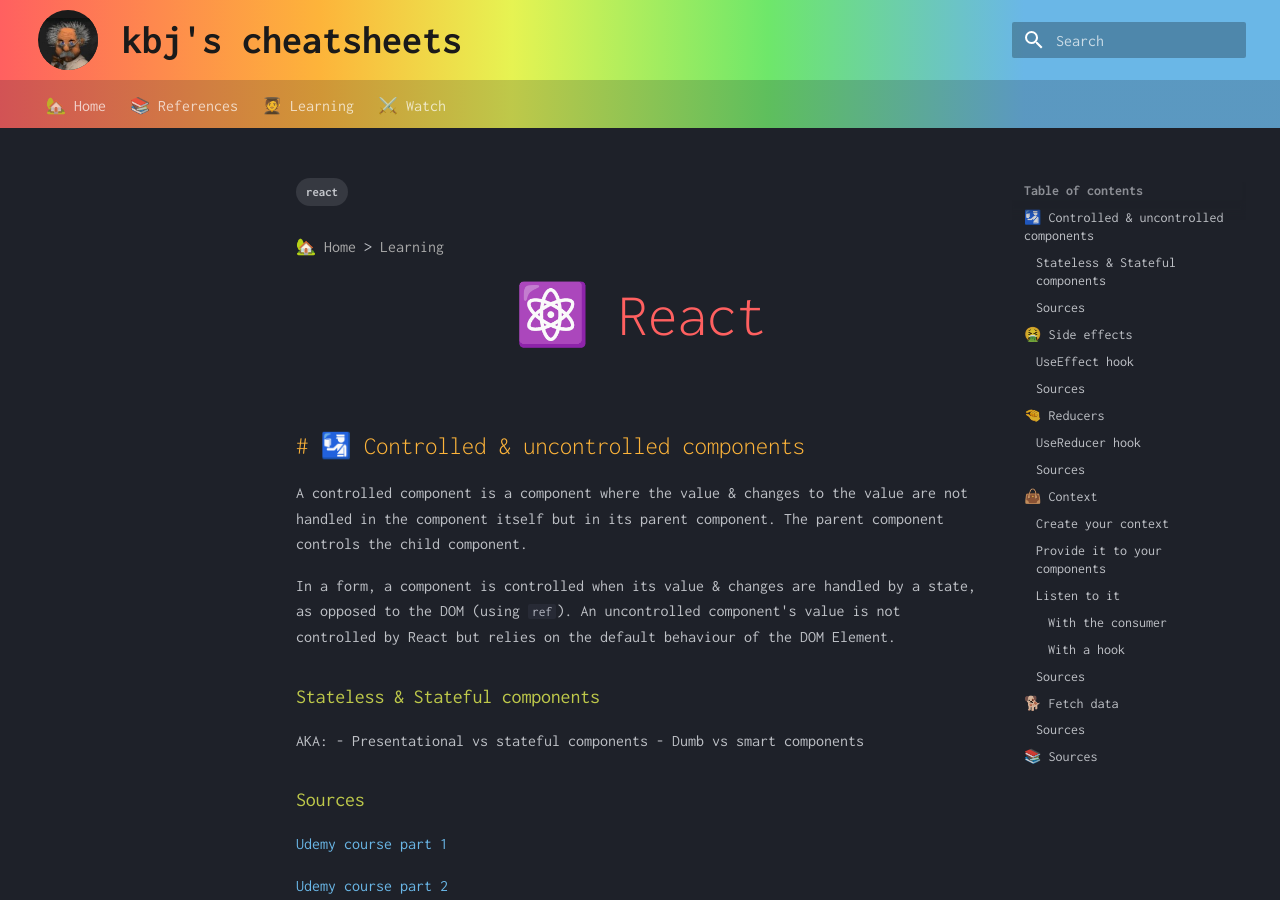
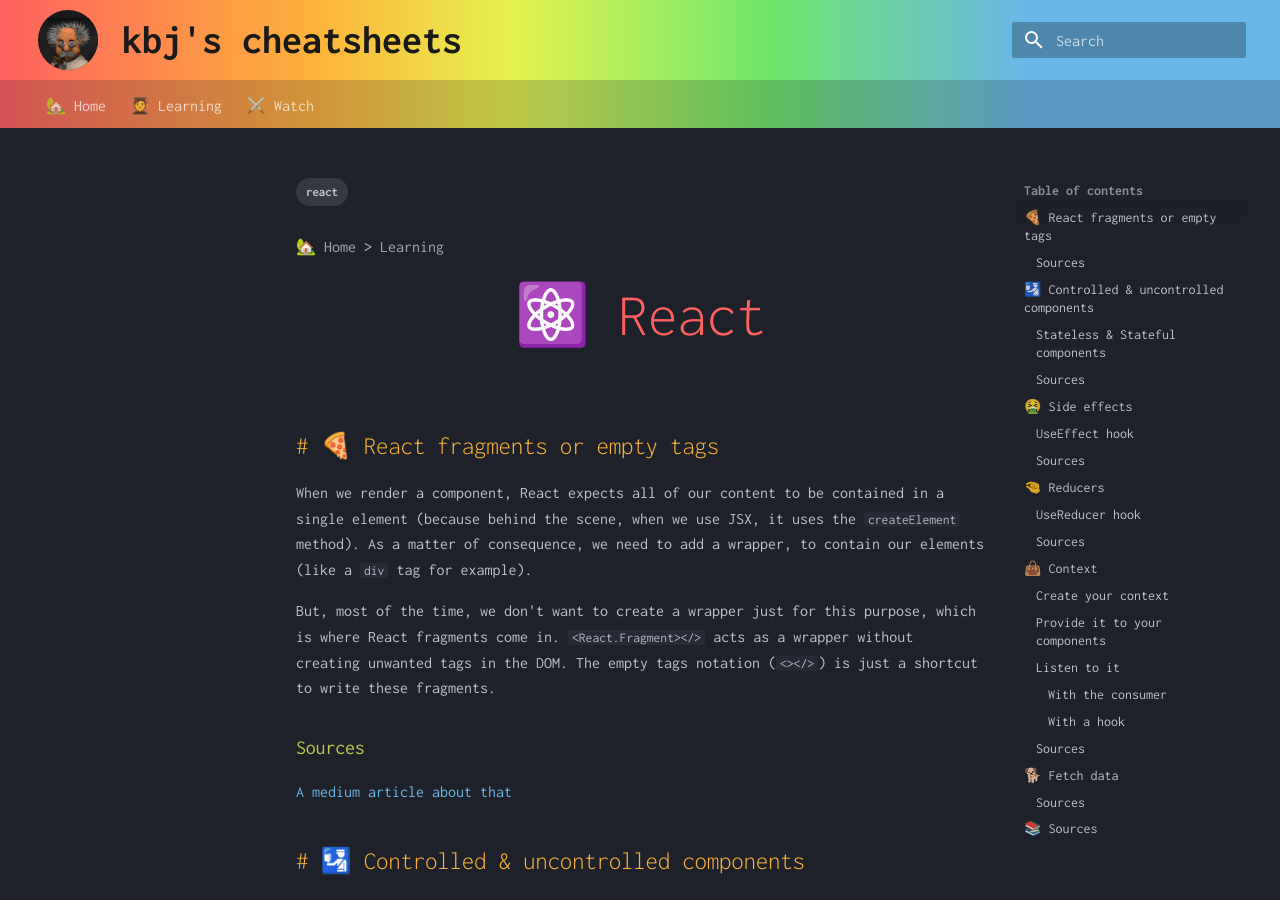
Before and after one commit to keninette/cheatsheets, an MkDocs documentation site: the page built from docs/learning/react.md, in a window 1280 px wide and 900 px high. Built offline with MkDocs 1.6.1 and Material for MkDocs 9.7.7, drawn with Linux system fonts in a browser that asks for light colours.

Commit message:
Add react fragments & empty tags

```diff
--- a/docs/learning/react.md
+++ b/docs/learning/react.md
@@ -6,6 +6,16 @@
 [🏡 Home](../index.md) > [Learning](index.md)
 
 # ⚛️ React
+
+## 🍕 React fragments or empty tags
+
+When we render a component, React expects all of our content to be contained in a single element (because behind the scene, when we use JSX, it uses the `createElement` method). As a matter of consequence, we need to add a wrapper, to contain our elements (like a `div` tag for example).
+
+But, most of the time, we don't want to create a wrapper just for this purpose, which is where React fragments come in. `<React.Fragment></>` acts as a wrapper without creating unwanted tags in the DOM. The empty tags notation (`<></>`) is just a shortcut to write these fragments.
+
+### Sources
+[A medium article about that](https://medium.com/fasal-engineering/what-are-react-fragments-or-the-react-empty-tags-190253582905)
+
 
 ## 🛂 Controlled & uncontrolled components
 A controlled component is a component where the value & changes to the value are not handled in the component itself but in its parent component.
--- a/mkdocs.yml
+++ b/mkdocs.yml
@@ -1,7 +1,6 @@
 site_name: kbj's cheatsheets
 nav:
   - 🏡 Home: index.md
-  - 📚 References: references/index.md
   - 🧑‍🎓 Learning: learning/index.md
   - ⚔️ Watch: watch/index.md
 theme:
```
Also changed, not shown: docs/references/index.md (deleted, +0 -6 lines), docs/references/our-stack.md (deleted, +0 -1 lines).
